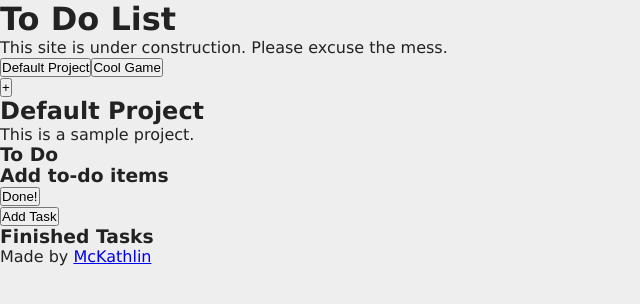
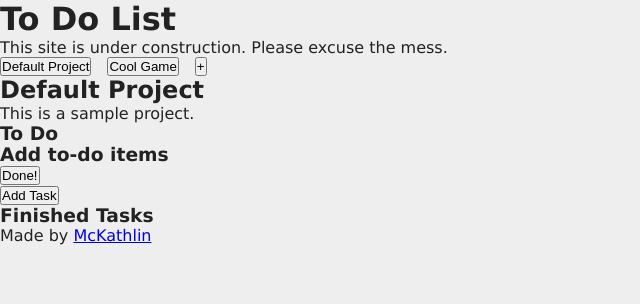
Before and after one commit to McKathlin/to-do-list, a website built with webpack: page src/template.html in a window 1280 px wide. Shown: the whole page, without its empty margins (0-640 px from the left). Built offline with nearby package versions, Linux system fonts and the light colour scheme.

Commit message:
Put Add Project button on same row as project tabs

```diff
--- a/src/style.css
+++ b/src/style.css
@@ -1,3 +1,5 @@
+/* Entire Site */
+
 *, *::before, *::after {
     margin: 0;
     padding: 0;
@@ -23,3 +25,29 @@ body {
 .hidden {
     display: none;
 }
+
+/* Title Heading */
+
+/* Project List Nav */
+
+#project-select {
+    display: flex;
+    flex-direction: row;
+    justify-content: flex-start;
+    gap: 1rem;
+}
+
+#project-select menu {
+    display: flex;
+    flex-direction: row;
+    justify-content: flex-start;
+    gap: 1rem;
+}
+
+/* Project Info Region */
+
+/* To-Do List */
+
+/* Completed Tasks */
+
+/* Footer */
```
